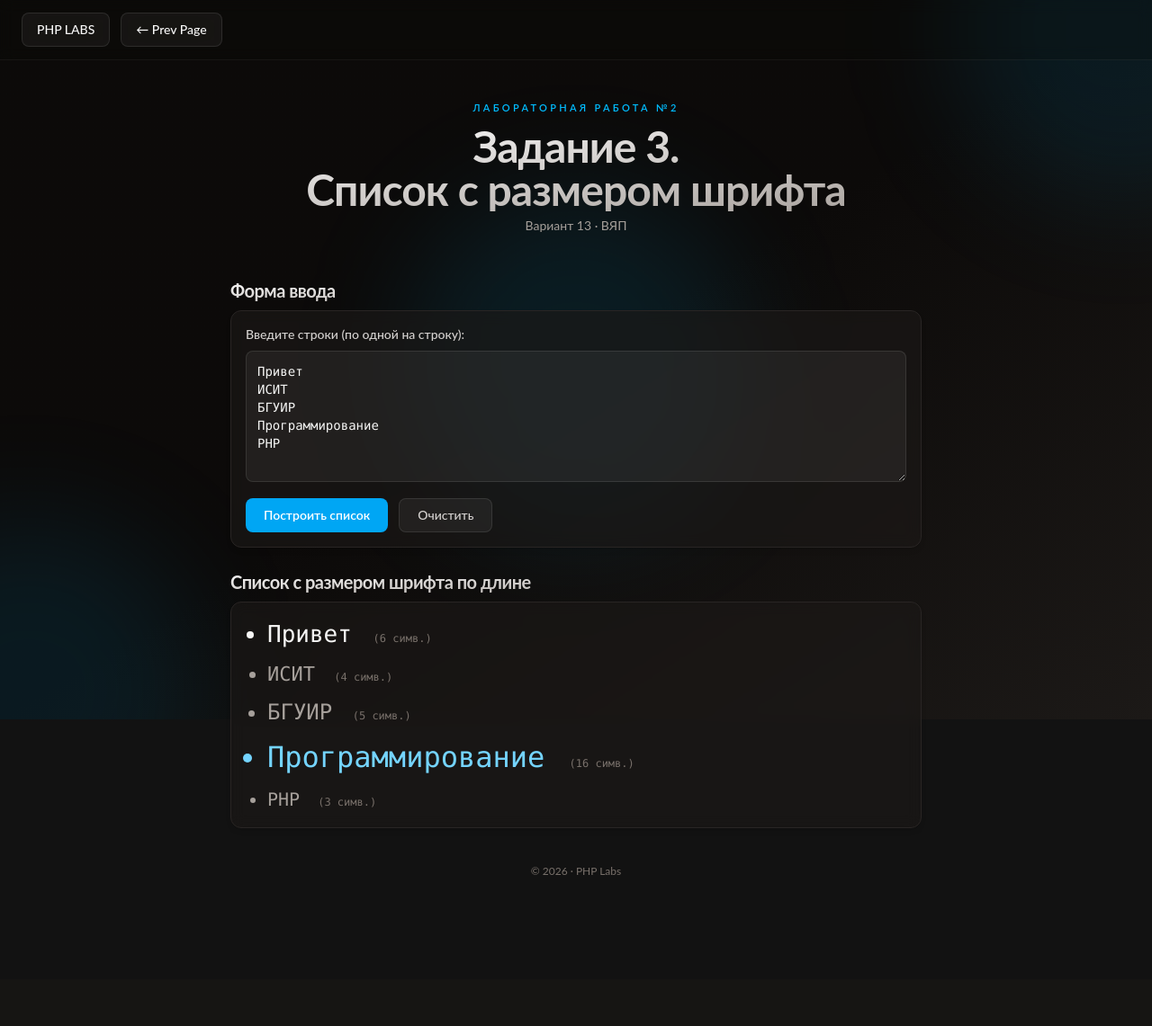
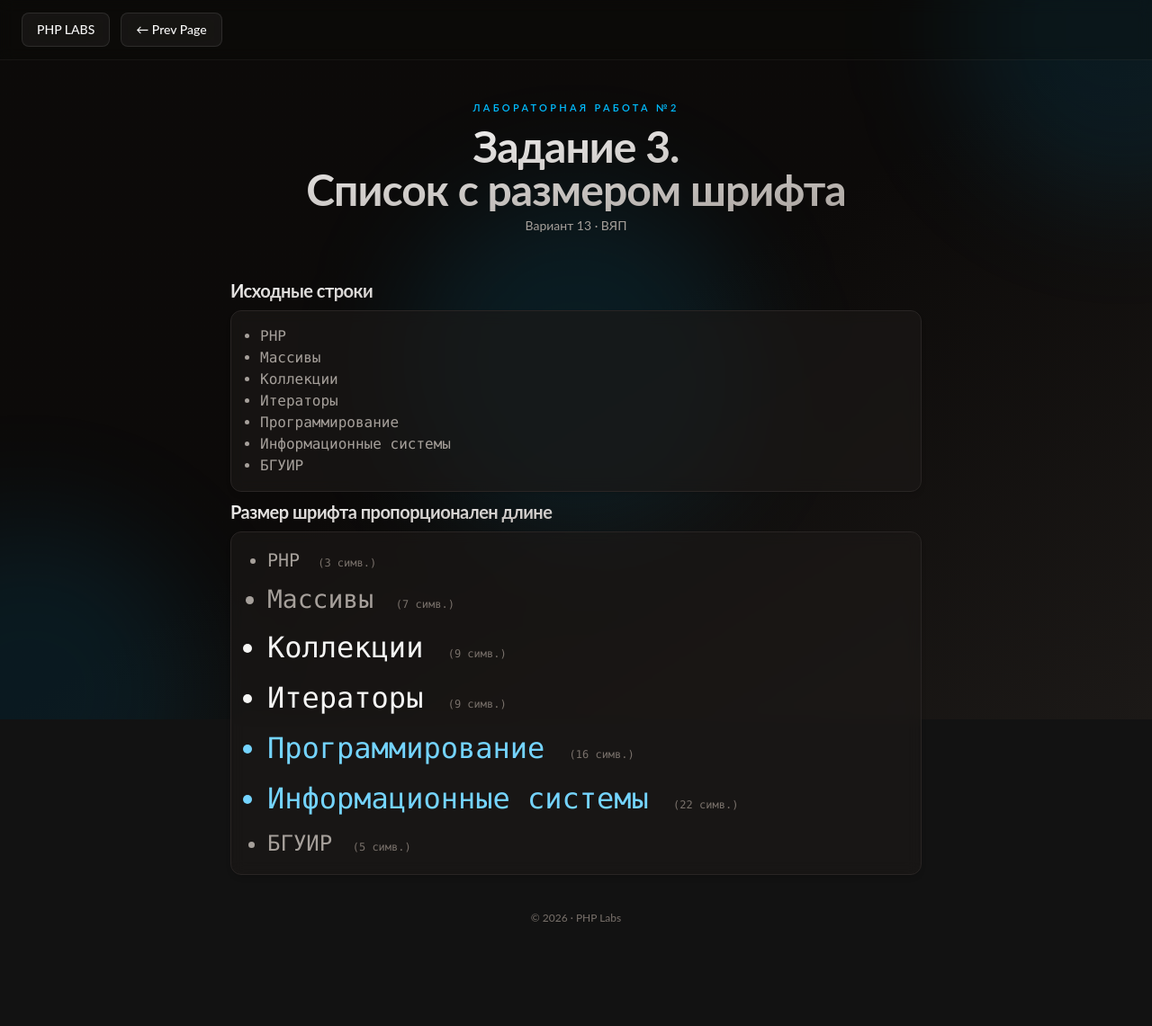
Before and after one commit to antonfiluta/PHP-LABS, a PHP site: page /lab_2/task3.php in a window 1280 px wide. Shown: the whole page at 90% size. Before the commit the page ends 973 px from the top, so only its background shows below. Run offline with PHP 8.4, Linux system fonts and the light colour scheme; style sheets or scripts are compiled from the project's sources.

Commit message:
feat: finish Lab 2

```diff
--- a/src/lab_1/lab-base.php
+++ b/src/lab_1/lab-base.php
@@ -57,13 +57,13 @@
                     ['lab-examples.php', '·', 'Примеры из лекции'],
                 ];
                 foreach ($tasks as [$href, $num, $title]): ?>
-                    <a href="<?= htmlspecialchars($href) ?>"
+                    <a href="<?= $href ?>"
                         class="block-bg overflow-hidden group flex items-center gap-4 px-4 py-4 transition-all duration-150 hover:bg-white/10!">
                         <span
                             class="flex min-w-12 justify-center px-1 text-center rounded-md bg-linear-to-br from-white/10 to-white/5 text-3xl font-bold text-white/60">
-                            <?= htmlspecialchars($num) ?>
+                            <?= $num ?>
                         </span>
-                        <span class="flex-1 font-medium text-stone-100"><?= htmlspecialchars($title) ?></span>
+                        <span class="flex-1 font-medium text-stone-100"><?= $title ?></span>
                         <svg xmlns="http://www.w3.org/2000/svg" fill="none" viewBox="0 0 24 24" stroke-width="2"
                             stroke="currentColor"
                             class="h-5 w-5 text-stone-400 transition-all duration-200 group-hover:text-white">
--- a/src/lab_2/src/array-merger.php
+++ b/src/lab_2/src/array-merger.php
@@ -4,6 +4,10 @@ declare(strict_types=1);
 
 class ArrayMerger
 {
+    /**
+     * @param array ...$arrays Произвольное количество массивов.
+     * @return array<int, mixed> Массив уникальных значений.
+     */
     public function mergeUnique(array ...$arrays): array
     {
         $seen = [];
@@ -21,4 +25,4 @@ class ArrayMerger
 
         return $result;
     }
-}
+} ?>
--- a/src/lab_2/src/infinite-cycler.php
+++ b/src/lab_2/src/infinite-cycler.php
@@ -31,4 +31,4 @@ class InfiniteCycler
 
         return $result;
     }
-}
+} ?>
--- a/src/lab_2/task2.php
+++ b/src/lab_2/task2.php
@@ -10,7 +10,7 @@ $cycler = new InfiniteCycler($colors);
 $error = null;
 $firstEight = [];
 try {
-    $firstEight = $cycler->take(8);
+    $firstEight = $cycler->take(100);
 } catch (InvalidArgumentException $e) {
     $error = $e->getMessage();
 }
--- a/src/lab_2/task3.php
+++ b/src/lab_2/task3.php
@@ -1,27 +1,44 @@
 <?php
 declare(strict_types=1);
 
-$defaultInput = "Привет\nИСИТ\nБГУИР\nПрограммирование\nPHP";
-$rawInput = $_POST['lines'] ?? $defaultInput;
-$lines = [];
+/**
+ * Строки для отображения. Размер шрифта будет пропорционален длине.
+ *
+ * @var array<int, string> $lines
+ */
+$lines = [
+    'PHP',
+    'Массивы',
+    'Коллекции',
+    'Итераторы',
+    'Программирование',
+    'Информационные системы',
+    'БГУИР',
+];
 
-foreach (explode("\n", str_replace(["\r\n", "\r"], "\n", $rawInput)) as $line) {
-    $line = trim($line);
-    if ($line !== '') {
-        $lines[] = $line;
-    }
-}
-
+/**
+ * Размер шрифта в пикселях в зависимости от длины строки.
+ * Формула: 14 + длина * 2, ограничение сверху — 32px.
+ *
+ * @param int $length Длина строки в символах.
+ * @return int Размер шрифта в пикселях.
+ */
 function font_size_for_length(int $length): int
 {
     return min(32, 14 + $length * 2);
 }
 
+/**
+ * CSS-класс цвета текста в зависимости от длины строки.
+ *
+ * @param int $length Длина строки в символах.
+ * @return string Имя CSS-класса Tailwind.
+ */
 function color_for_length(int $length): string
 {
     return match (true) {
-        $length >= 10 => 'text-sky-300',
-        $length >= 6 => 'text-stone-100',
+        $length >= 15 => 'text-sky-300',
+        $length >= 8 => 'text-stone-100',
         default => 'text-stone-400',
     };
 }
@@ -31,6 +48,7 @@ function color_for_length(int $length): string
 
 <head>
     <meta charset="UTF-8">
+    <meta name="viewport" content="width=device-width, initial-scale=1.0">
     <title>PHP LABS | TASK 3</title>
     <link href="../output.css" rel="stylesheet">
 </head>
@@ -73,30 +91,17 @@ function color_for_length(int $length): string
                 </p>
             </div>
 
-            <p class="php-h2">Форма ввода</p>
-            <form method="post" class="block-bg p-4 mb-6">
-                <label for="lines" class="block mb-2 text-sm font-medium text-stone-300">
-                    Введите строки (по одной на строку):
-                </label>
-                <textarea id="lines" name="lines" rows="6" required
-                    class="w-full rounded-lg border border-white/10 bg-white/5 p-3 text-stone-100 font-mono text-sm focus:border-sky-400 focus:outline-none focus:ring-1 focus:ring-sky-400"><?= htmlspecialchars($rawInput, ENT_QUOTES, 'UTF-8') ?></textarea>
-                <div class="mt-3 flex gap-3">
-                    <button type="submit"
-                        class="rounded-lg bg-sky-500 px-5 py-2 text-sm font-semibold text-white transition-colors hover:bg-sky-400">
-                        Построить список
-                    </button>
-                    <button type="reset"
-                        class="rounded-lg border border-white/10 bg-white/5 px-5 py-2 text-sm font-medium text-stone-300 transition-colors hover:bg-white/10">
-                        Очистить
-                    </button>
+            <p class="php-h2">Исходные строки</p>
+            <div class="code">
+                <ul class="pl-4 list-disc">
+                    <?php foreach ($lines as $line): ?>
+                        <li class="text-stone-400"><?= $line ?></li>
+                    <?php endforeach; ?>
+                </ul>
             </div>
-            </form>
 
-            <p class="php-h2">Список с размером шрифта по длине</p>
+            <p class="php-h2">Размер шрифта пропорционален длине</p>
             <div class="code">
-                <?php if (empty($lines)): ?>
-                    <p class="text-stone-500">Нет данных для отображения.</p>
-                <?php else: ?>
                 <ul class="pl-6 list-disc space-y-2">
                     <?php foreach ($lines as $line):
                         $len = mb_strlen($line, 'UTF-8');
@@ -104,12 +109,11 @@ function color_for_length(int $length): string
                         $color = color_for_length($len);
                         ?>
                         <li style="font-size: <?= $size ?>px;" class="<?= $color ?>">
-                                <?= htmlspecialchars($line, ENT_QUOTES, 'UTF-8') ?>
+                            <?= $line ?>
                             <span class="text-xs text-stone-500 ml-2">(<?= $len ?> симв.)</span>
                         </li>
                     <?php endforeach; ?>
                 </ul>
-                <?php endif; ?>
             </div>
 
             <footer class="mt-10 text-center text-xs text-stone-500">
```
Lines whose indentation alone changed are shown as unchanged.
